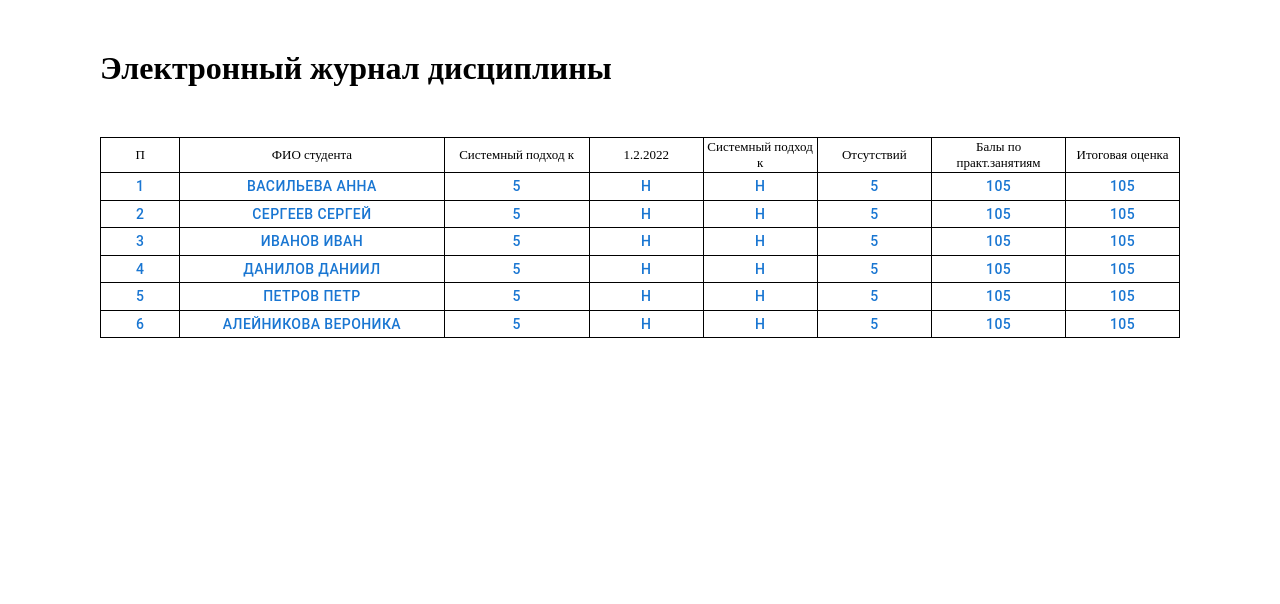
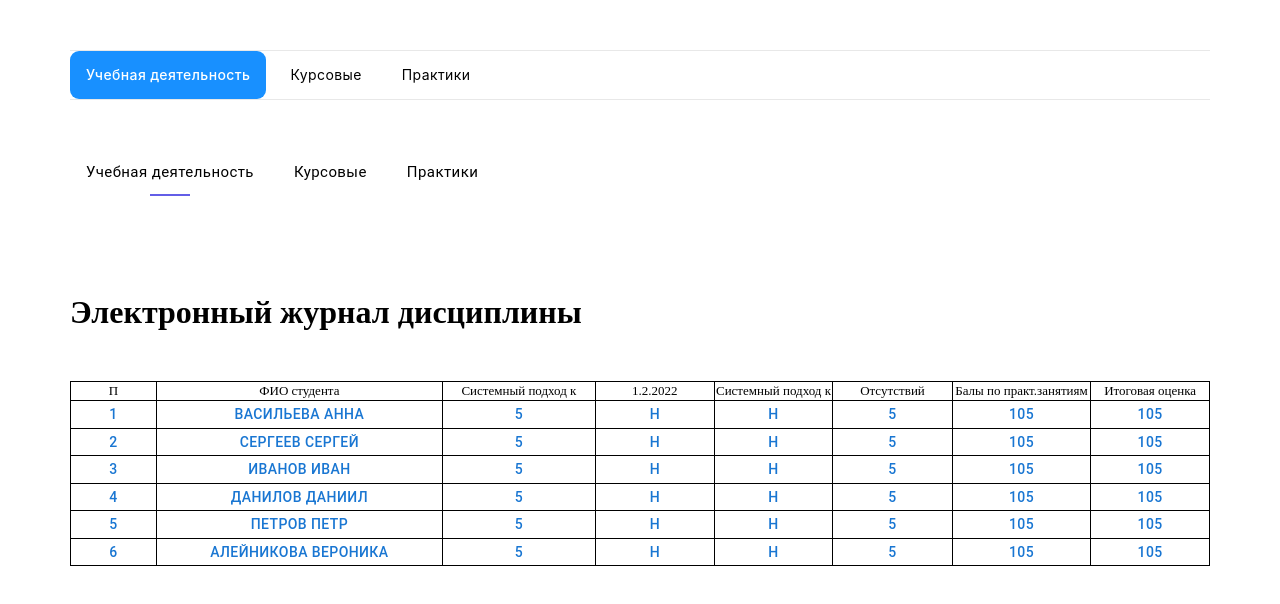
Before and after one commit to Umka1993/floatingPopup, a React (Create React App) app: page / in a window 1280 px wide. Shown: the top 604 px of the page. Built offline with nearby package versions, Linux system fonts and the light colour scheme.

Commit message:
add colored tabs

```diff
--- a/src/App.tsx
+++ b/src/App.tsx
@@ -2,6 +2,7 @@ import React from 'react';
 import './assets/style/main.scss';
 import {Layout} from './ui/Lauout/Layout';
 import {Table} from './pages/Table/Table';
+import {Tab} from './pages/Tab/Tab';
 
 
 const App = () => {
@@ -9,6 +10,7 @@ const App = () => {
     <>
 
       <Layout>
+        <Tab/>
         <Table/>
       </Layout>
     </>
--- /dev/null
+++ b/src/pages/Tab/Tab.tsx
@@ -0,0 +1,12 @@
+import React from 'react';
+import s from './tab.module.scss';
+import {ColorTabs} from '../../ui/ColorTab/ColorTab';
+
+
+export const Tab = ():JSX.Element => {
+  return (
+    <div className={s.block}>
+      <ColorTabs/>
+    </div>
+  );
+};
--- /dev/null
+++ b/src/pages/Tab/tab.module.scss
@@ -0,0 +1,4 @@
+.block{
+  margin-top: 50px;
+  border-top: 1px solid #e8e8e8;;
+}
--- a/src/pages/Table/table.module.scss
+++ b/src/pages/Table/table.module.scss
@@ -1,4 +1,3 @@
 .block{
   margin-top: 50px;
-  padding: 0 100px;
 }
--- /dev/null
+++ b/src/ui/ColorTab/ColorTab.tsx
@@ -0,0 +1,129 @@
+import * as React from 'react';
+import {styled} from '@mui/material/styles';
+import Tabs from '@mui/material/Tabs';
+import Tab from '@mui/material/Tab';
+import Box from '@mui/material/Box';
+
+const AntTabs = styled(Tabs)({
+  'borderBottom': '1px solid #e8e8e8',
+  '& .MuiTabs-indicator': {
+    backgroundColor: '#1890ff',
+    height: '100%',
+    borderRadius: '9px',
+  },
+});
+
+const AntTab = styled((props: StyledTabProps) => <Tab disableRipple {...props} />)(
+    ({theme}) => ({
+      'textTransform': 'none',
+      'minWidth': 0,
+      [theme.breakpoints.up('sm')]: {
+        minWidth: 0,
+      },
+      'fontWeight': theme.typography.fontWeightRegular,
+      'marginRight': theme.spacing(1),
+      'color': 'black',
+      'fontFamily': [
+        '-apple-system',
+        'BlinkMacSystemFont',
+        '"Segoe UI"',
+        'Roboto',
+        '"Helvetica Neue"',
+        'Arial',
+        'sans-serif',
+        '"Apple Color Emoji"',
+        '"Segoe UI Emoji"',
+        '"Segoe UI Symbol"',
+      ].join(','),
+      '&.Mui-selected': {
+        color: 'white',
+        zIndex: '9',
+        fontWeight: theme.typography.fontWeightMedium,
+
+      },
+      '&.Mui-focusVisible': {
+        backgroundColor: '#d1eaff',
+      },
+    }),
+);
+
+interface StyledTabsProps {
+    children?: React.ReactNode;
+    value: number;
+    onChange: (event: React.SyntheticEvent, newValue: number) => void;
+}
+
+const StyledTabs = styled((props: StyledTabsProps) => (
+  <Tabs
+    {...props}
+    TabIndicatorProps={{children: <span className="MuiTabs-indicatorSpan" />}}
+  />
+))({
+  '& .MuiTabs-indicator': {
+    display: 'flex',
+    justifyContent: 'center',
+    backgroundColor: 'transparent',
+  },
+  '& .MuiTabs-indicatorSpan': {
+    maxWidth: 40,
+    width: '100%',
+    backgroundColor: '#635ee7',
+
+  },
+});
+
+interface StyledTabProps {
+    label: string;
+    onClick?: ()=> void;
+}
+
+const StyledTab = styled((props: StyledTabProps) => (
+  <Tab disableRipple {...props} />
+))(({theme}) => ({
+  'textTransform': 'none',
+  'fontWeight': theme.typography.fontWeightRegular,
+  'fontSize': theme.typography.pxToRem(15),
+  'marginRight': theme.spacing(1),
+  'color': 'black',
+  '&.Mui-selected': {
+    color: 'black',
+  },
+  '&.Mui-focusVisible': {
+    backgroundColor: 'rgba(100, 95, 228, 0.32)',
+  },
+}));
+
+export const ColorTabs = () =>{
+  const [value, setValue] = React.useState(0);
+
+  const handleChange = (event: React.SyntheticEvent, newValue: number) => {
+    setValue(newValue);
+  };
+
+
+  return (
+    <Box sx={{width: '100%'}}>
+      <Box sx={{bgcolor: '#fff'}}>
+        <AntTabs value={value} onChange={handleChange} aria-label="ant example">
+          <AntTab label="Учебная деятельность" />
+          <AntTab label="Курсовые" />
+          <AntTab label="Практики" />
+        </AntTabs>
+        <Box sx={{p: 3}} />
+      </Box>
+      <Box >
+        <StyledTabs
+          value={value}
+          onChange={handleChange}
+          aria-label="styled tabs example"
+        >
+
+          <StyledTab label="Учебная деятельность" />
+          <StyledTab label="Курсовые" />
+          <StyledTab label="Практики" />
+        </StyledTabs>
+        <Box sx={{p: 3}} />
+      </Box>
+    </Box>
+  );
+};
--- a/src/ui/Lauout/Layout.tsx
+++ b/src/ui/Lauout/Layout.tsx
@@ -2,7 +2,7 @@ import React, {ReactNode} from 'react';
 
 export const Layout = ({children}:{children: ReactNode}) => {
   return (
-    <div >
+    <div className='container' >
       {children}
     </div>
   );
```
